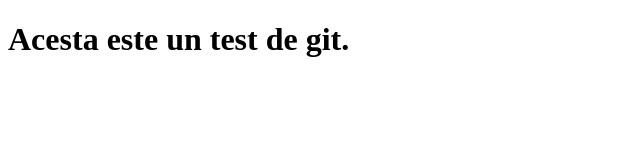
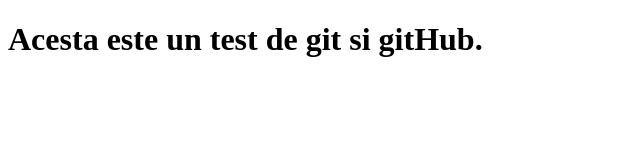
Before and after one commit to CatrinelDrumen/testGit, a plain HTML site: page index.html in a window 1280 px wide. Shown: the whole page, without its empty margins (0-640 px from the left). Drawn offline with Linux system fonts and the light colour scheme.

Commit message:
Update index.html

```diff
--- a/index.html
+++ b/index.html
@@ -7,6 +7,6 @@
     <title>Document</title>
 </head>
 <body>
-    <h1>Acesta este un test de git.</h1>
+    <h1>Acesta este un test de git si gitHub.</h1>
 </body>
 </html>
```
